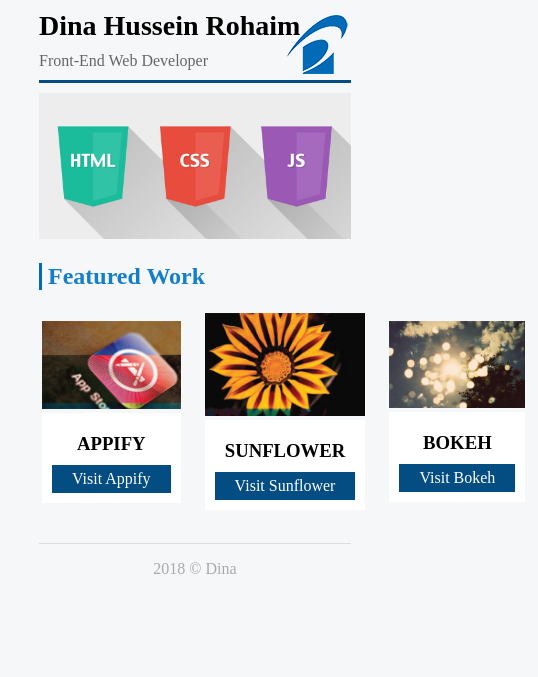
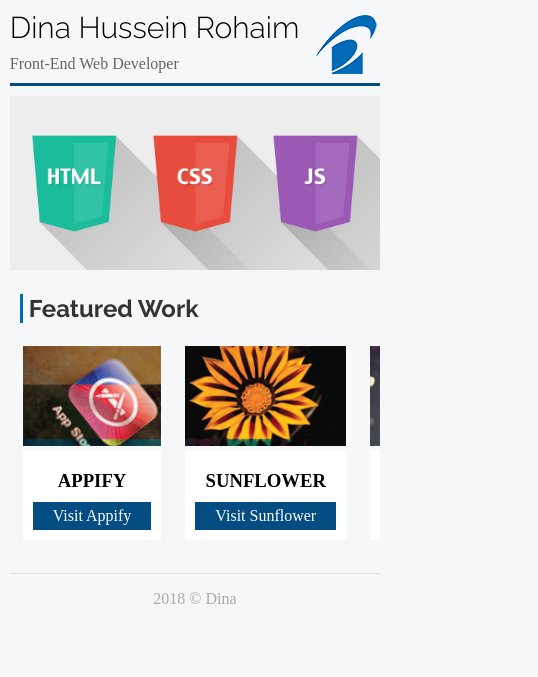
Before and after one commit to dinahusseinrohaim/portfolio, a plain HTML site: page index.html in a window 390 px wide. Shown: the whole page, 538 px wide, since content can reach past the window. Drawn offline with Linux system fonts and the light colour scheme.

Commit message:
add mobile responsive

```diff
--- a/css/style.css
+++ b/css/style.css
@@ -13,7 +13,9 @@ header{
 }
 header .name{
     margin: 10px 0;
-    font-size: 28px;
+    font-size: 30px;
+    font-family: 'Raleway', sans-serif;
+    font-weight: 300;
 }
 header .job-title{
     color: #666;
@@ -33,11 +35,10 @@ h2.section-title {
     margin: 10px;
     border-left: 3px solid #016bb7;
     padding-left: 6px;
-    color: #147eca;
+    color: #333;
+    font-family: 'Raleway', sans-serif;
 }
 .featured-work{
-    margin-left: -10px;
-    margin-right: -10px;
     width: 100%;
 }
 .featured-work article{
@@ -77,3 +78,18 @@ footer{
 footer p{
     color: #aaa;
 }
+@media screen and (min-width: 0px) and (max-width: 600px) {
+    .featured-work article .article-image{
+        width: 100%;
+        height: 100px;
+    }
+}
+@media screen and (min-width: 0px) and (max-width: 992px) {
+    .container{
+        width: 95%;
+    }
+    .table-responsive{
+        overflow-x: scroll;
+        overflow-y: visible;
+    }
+}
--- a/index.html
+++ b/index.html
@@ -2,59 +2,82 @@
 <html lang="en">
 <head>
     <meta charset="UTF-8">
+    <meta name="viewport" content="width=device-width, initial-scale=1">
     <title>Dina Hussein - Portfolio</title>
+    <!-- fonts link -->
+    <link href="https://fonts.googleapis.com/css?family=Raleway:300,400,700" rel="stylesheet">
+    <!-- style -->
     <link href="css/style.css" rel="stylesheet">
 </head>
 <body>
 <div class="container">
+    <!-- start header info -->
     <header>
         <h1 class="name">Dina Hussein Rohaim</h1>
         <p class="job-title">Front-End Web Developer</p>
-        <img class="profile-icon" src="img/icon.png">
+        <img class="profile-icon" src="img/icon.png" alt="profile icon" title="dina">
     </header>
+    <!-- end header -->
+    <!-- start main -->
     <main>
         <div><img class="web-tech" src="img/web-tech.jpg" title="front-end tech" alt="front-end tech"></div>
+        <!-- start section featured-work -->
         <section class="featured-work">
             <h2 class="section-title">Featured Work</h2>
             <div class="section-content">
+                <!-- start table to responsive featured-work -->
+                <div class="table-responsive">
                     <table>
                         <tr>
                             <td>
+                                <!-- start article -->
                                 <article>
-                            <img class="article-image" src="img/appify.jpg">
+                                    <img class="article-image" src="img/appify.jpg" title="appify" alt="appify">
                                     <div class="article-content">
                                         <h3 class="article-title">APPIFY</h3>
                                         <a href="https://github.com/udacity/Appify" class="article-link">Visit Appify</a>
                                     </div>
                                 </article>
+                                <!-- end article -->
                             </td>
                             <td>
+                                <!-- start article -->
                                 <article>
-                            <img class="article-image" src="img/sun-flower.jpg">
+                                    <img class="article-image" src="img/sun-flower.jpg" title="sunflower" alt="sunflower">
                                     <div class="article-content">
                                         <h3 class="article-title">SUNFLOWER</h3>
-                                <a href="https://github.com/udacity/Sunflower" class="article-link">Visit Sunflower</a>
+                                        <a href="https://github.com/udacity/Sunflower" class="article-link">Visit
+                                            Sunflower</a>
                                     </div>
                                 </article>
+                                <!-- end article -->
                             </td>
                             <td>
+                                <!-- start article -->
                                 <article>
-                            <img class="article-image" src="img/bokeh.jpg">
+                                    <img class="article-image" src="img/bokeh.jpg" title="Bokeh" alt="bokeh">
                                     <div class="article-content">
                                         <h3 class="article-title">BOKEH</h3>
                                         <a href="https://github.com/udacity/Bokeh" class="article-link">Visit Bokeh</a>
                                     </div>
                                 </article>
+                                <!-- end article -->
                             </td>
                         </tr>
                     </table>
                 </div>
+
+                <!-- end table -->
+            </div>
         </section>
+        <!-- start section -->
     </main>
+    <!-- end main -->
+    <!-- start footer -->
     <footer>
         <p>2018 &copy; Dina</p>
     </footer>
+    <!-- end footer -->
 </div>
-
 </body>
 </html>
```
Lines whose indentation alone changed are shown as unchanged.
